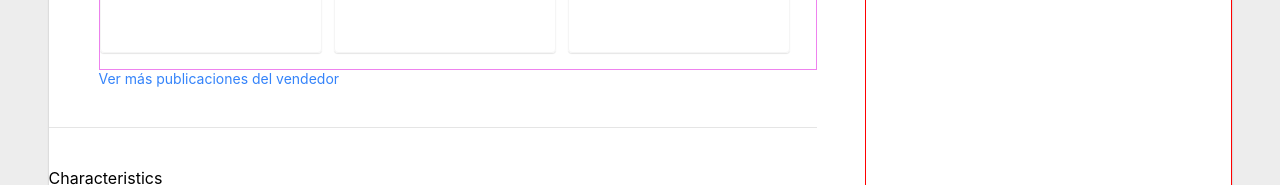
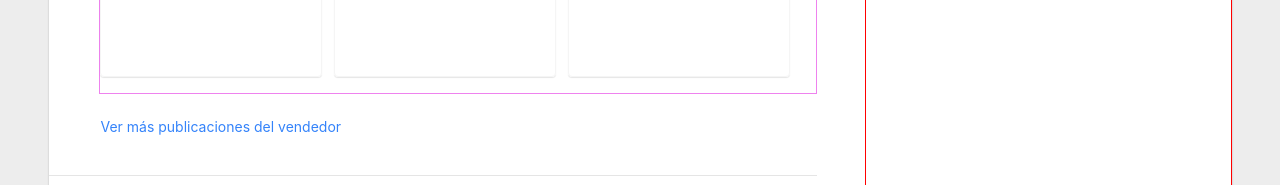
Before and after one commit to Carla1Z/mercadolibre-clone, a React (Create React App) app: page / in a window 1280 px wide. Shown: the part 1122-1307 px from the top of the page. Built offline with nearby package versions, Linux system fonts and the light colour scheme.

Commit message:
titulo y more de otheritems

```diff
--- a/src/components/Product/OtherItems/OtherItems.module.css
+++ b/src/components/Product/OtherItems/OtherItems.module.css
@@ -8,6 +8,7 @@
 .title {
   font-weight: 400;
   font-size: 24px;
+  margin-bottom: 24px;
 }
 
 .container {
@@ -30,6 +31,8 @@
 .more {
   color: var(--blue-btn1);
   font-size: 14px;
+  margin-left: 2px;
+  margin-top: 24px;
 }
 
 .more:hover {
```
